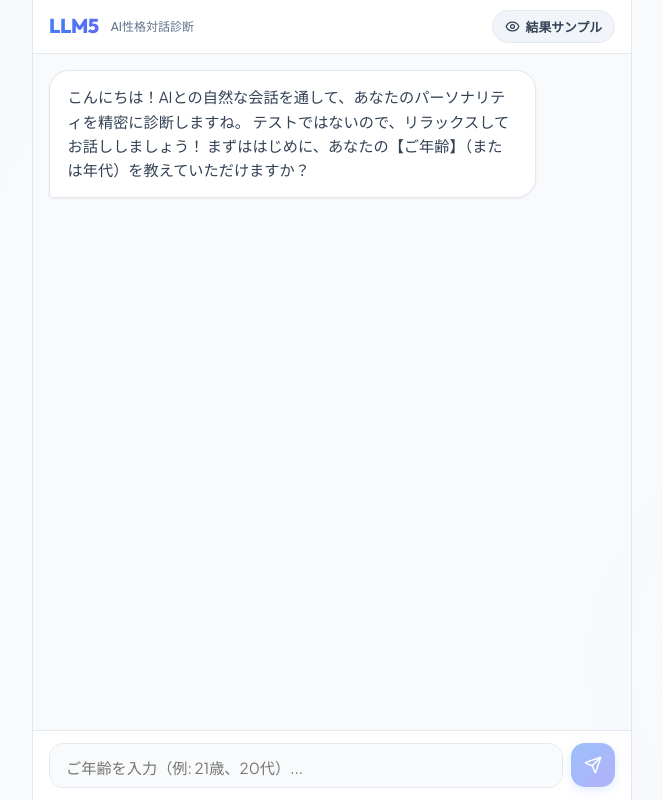
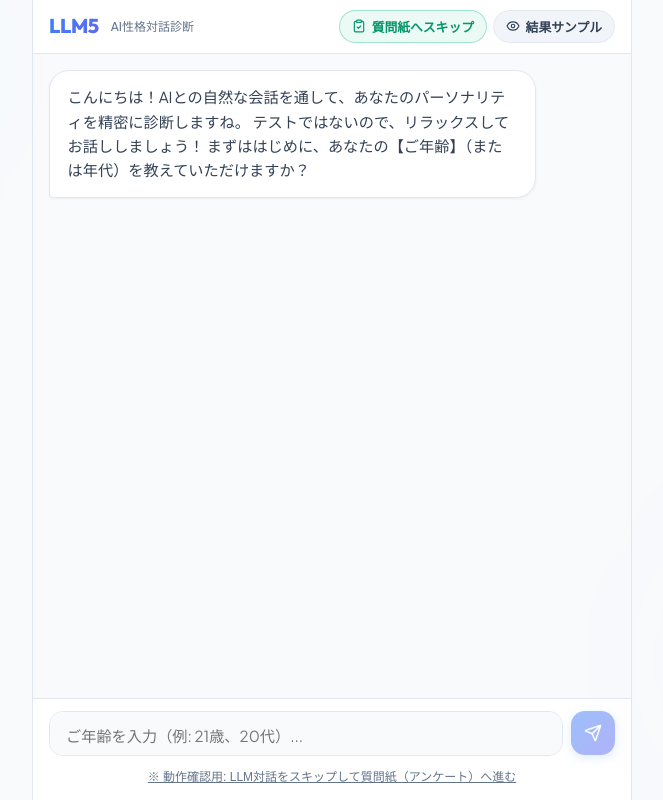
Before and after one commit to eiri-111/LLM5, a React (Vite) app: page / in a window 1280 px wide. Shown: the whole page, without its empty margins (308-971 px from the left). Built offline with nearby package versions, Linux system fonts and the light colour scheme.

Commit message:
feat: 動作確認用としてLLM性格検査をスキップして質問紙回答画面へ直接移動する機能を追加

```diff
--- a/src/App.tsx
+++ b/src/App.tsx
@@ -28,18 +28,32 @@ export const App: React.FC = () => {
   const [sessionId, setSessionId] = useState<string>(generateSessionId);
   const [chatMessages, setChatMessages] = useState<ChatMessage[]>([]);
 
+  // 動作確認・スキップモード管理
+  const [isSkippedMode, setIsSkippedMode] = useState<boolean>(() => {
+    if (typeof window !== 'undefined') {
+      const search = window.location.search;
+      return search.includes('survey') || search.includes('skip');
+    }
+    return false;
+  });
+
   // 画面フェーズ: 'chat' | 'survey' | 'result'
   const [phase, setPhase] = useState<AppPhase>(() => {
-    if (typeof window !== 'undefined' && window.location.search.includes('sample')) {
-      return 'result';
+    if (typeof window !== 'undefined') {
+      const search = window.location.search;
+      if (search.includes('sample')) return 'result';
+      if (search.includes('survey') || search.includes('skip')) return 'survey';
     }
     return 'chat';
   });
 
   // AI分析結果 & 質問紙結果
   const [aiAnalysisResult, setAiAnalysisResult] = useState<AnalysisResult | null>(() => {
-    if (typeof window !== 'undefined' && window.location.search.includes('sample')) {
-      return SAMPLE_ANALYSIS_RESULT;
+    if (typeof window !== 'undefined') {
+      const search = window.location.search;
+      if (search.includes('sample') || search.includes('survey') || search.includes('skip')) {
+        return SAMPLE_ANALYSIS_RESULT;
+      }
     }
     return null;
   });
@@ -251,8 +265,43 @@ export const App: React.FC = () => {
     window.scrollTo({ top: 0, behavior: 'smooth' });
   };
 
+  /**
+   * 動作確認用: LLMによる性格検査をスキップして質問紙（アンケート）回答画面へ直接移動
+   */
+  const handleSkipToSurvey = () => {
+    setIsSkippedMode(true);
+    // AI分析結果としてサンプルデータを適用（質問紙回答完了後のレーダーチャート照合用）
+    if (!aiAnalysisResult) {
+      setAiAnalysisResult(SAMPLE_ANALYSIS_RESULT);
+    }
+    if (!userProfile) {
+      const defaultProfile: UserProfile = {
+        age: 20,
+        gender: 'unspecified'
+      };
+      setUserProfile(defaultProfile);
+      try {
+        localStorage.setItem('llm5_user_profile', JSON.stringify(defaultProfile));
+      } catch (_) {}
+    }
+    setIsAiAnalyzing(false);
+    setIsPreparingQualtrics(false);
+    setPhase('survey');
+    window.scrollTo({ top: 0, behavior: 'smooth' });
+    showToast('LLM性格検査をスキップし、質問紙の回答画面へ移動しました（動作確認モード）');
+  };
+
+  /**
+   * 質問紙画面からAI対話画面へ戻る
+   */
+  const handleBackToChat = () => {
+    setPhase('chat');
+    window.scrollTo({ top: 0, behavior: 'smooth' });
+  };
+
   const handleRetake = () => {
     setPhase('chat');
+    setIsSkippedMode(false);
     setAiAnalysisResult(null);
     setSurveyResult(null);
     setChatMessages([]);
@@ -290,6 +339,7 @@ export const App: React.FC = () => {
             userProfile={userProfile}
             onUpdateProfile={handleUpdateProfile}
             onStartSurvey={handleStartSurvey}
+            onSkipToSurvey={handleSkipToSurvey}
             showToast={showToast}
             onShowSample={handleShowSample}
           />
@@ -301,6 +351,9 @@ export const App: React.FC = () => {
             isAiAnalyzing={isAiAnalyzing}
             onCompleteSurvey={handleCompleteSurvey}
             showToast={showToast}
+            onBackToChat={handleBackToChat}
+            isSkippedMode={isSkippedMode}
+            qualtricsUrl={`${QUALTRICS_SURVEY_URL}?user_id=${encodeURIComponent(sessionId)}&session_id=${encodeURIComponent(sessionId)}`}
           />
         )}
 
--- a/src/components/ChatMode.tsx
+++ b/src/components/ChatMode.tsx
@@ -1,11 +1,12 @@
 import React, { useState, useRef, useEffect } from 'react';
-import { Send, Sparkles, Eye } from 'lucide-react';
+import { Send, Sparkles, Eye, ClipboardCheck } from 'lucide-react';
 import { ChatMessage, AnalysisResult, UserProfile } from '../types';
 
 interface ChatModeProps {
   userProfile: UserProfile | null;
   onUpdateProfile?: (profile: Partial<UserProfile>) => void;
   onStartSurvey: (messages: ChatMessage[]) => void;
+  onSkipToSurvey?: () => void;
   showToast: (msg: string) => void;
   onShowSample?: () => void;
 }
@@ -29,6 +30,7 @@ export const ChatMode: React.FC<ChatModeProps> = ({
   userProfile,
   onUpdateProfile,
   onStartSurvey,
+  onSkipToSurvey,
   showToast,
   onShowSample
 }) => {
@@ -231,6 +233,18 @@ export const ChatMode: React.FC<ChatModeProps> = ({
           <span className="chat-app-name">LLM5</span>
           <span style={{ fontSize: '0.75rem', color: '#64748b', fontWeight: 500, marginLeft: '0.25rem' }}>AI性格対話診断</span>
         </div>
+        <div className="chat-header-actions" style={{ display: 'flex', gap: '6px', alignItems: 'center' }}>
+          {onSkipToSurvey && (
+            <button
+              type="button"
+              onClick={onSkipToSurvey}
+              className="btn-skip-survey"
+              title="動作確認用: LLM性格検査をスキップして質問紙（アンケート）回答画面へ移動"
+            >
+              <ClipboardCheck size={14} />
+              <span>質問紙へスキップ</span>
+            </button>
+          )}
           {onShowSample && (
             <button
               type="button"
@@ -238,10 +252,11 @@ export const ChatMode: React.FC<ChatModeProps> = ({
               className="btn-sample-preview"
               title="分析結果のサンプルを表示"
             >
-            <Eye size={15} />
+              <Eye size={14} />
               <span>結果サンプル</span>
             </button>
           )}
+        </div>
       </header>
 
       <div className="chat-scroll-area" ref={scrollRef}>
@@ -327,6 +342,26 @@ export const ChatMode: React.FC<ChatModeProps> = ({
             <Send size={18} />
           </button>
         </form>
+
+        {onSkipToSurvey && (
+          <div style={{ textAlign: 'center', marginTop: '6px' }}>
+            <button
+              type="button"
+              onClick={onSkipToSurvey}
+              style={{
+                background: 'none',
+                border: 'none',
+                color: '#64748b',
+                fontSize: '0.75rem',
+                cursor: 'pointer',
+                textDecoration: 'underline',
+                padding: '2px 6px'
+              }}
+            >
+              ※ 動作確認用: LLM対話をスキップして質問紙（アンケート）へ進む
+            </button>
+          </div>
+        )}
       </div>
     </div>
   );
--- a/src/components/SurveySection.tsx
+++ b/src/components/SurveySection.tsx
@@ -1,20 +1,26 @@
 import React, { useState } from 'react';
 import { ScaleType, SurveyResult, UserProfile } from '../types';
 import { PERSONALITY_SCALES, calculateSurveyScores } from '../data/personalityScales';
-import { ClipboardCheck, Sparkles, Loader2, UserCheck, HelpCircle } from 'lucide-react';
+import { ClipboardCheck, Sparkles, Loader2, UserCheck, HelpCircle, ArrowLeft, ExternalLink, Beaker } from 'lucide-react';
 
 interface SurveySectionProps {
   userProfile: UserProfile | null;
   isAiAnalyzing: boolean;
   onCompleteSurvey: (surveyResult: SurveyResult) => void;
   showToast: (msg: string) => void;
+  onBackToChat?: () => void;
+  isSkippedMode?: boolean;
+  qualtricsUrl?: string;
 }
 
 export const SurveySection: React.FC<SurveySectionProps> = ({
   userProfile,
   isAiAnalyzing,
   onCompleteSurvey,
-  showToast
+  showToast,
+  onBackToChat,
+  isSkippedMode,
+  qualtricsUrl
 }) => {
   const [selectedScale, setSelectedScale] = useState<ScaleType>('tipi-j');
   const [answers, setAnswers] = useState<Record<number, number>>({});
@@ -62,10 +68,58 @@ export const SurveySection: React.FC<SurveySectionProps> = ({
 
   return (
     <div className="survey-view-container">
+      {/* ナビゲーションバー */}
+      <div className="survey-top-nav" style={{ display: 'flex', justifyContent: 'space-between', alignItems: 'center', marginBottom: '1rem' }}>
+        {onBackToChat && (
+          <button
+            type="button"
+            onClick={onBackToChat}
+            className="btn-back-chat"
+            style={{
+              display: 'inline-flex',
+              alignItems: 'center',
+              gap: '6px',
+              padding: '6px 14px',
+              borderRadius: '9999px',
+              background: '#f1f5f9',
+              border: '1px solid #cbd5e1',
+              color: '#475569',
+              fontSize: '0.82rem',
+              fontWeight: 600,
+              cursor: 'pointer',
+              transition: 'all 0.15s ease'
+            }}
+          >
+            <ArrowLeft size={15} />
+            <span>AI対話画面へ戻る</span>
+          </button>
+        )}
+        {qualtricsUrl && (
+          <a
+            href={qualtricsUrl}
+            className="btn-qualtrics-link"
+            style={{
+              display: 'inline-flex',
+              alignItems: 'center',
+              gap: '5px',
+              color: '#6366f1',
+              fontSize: '0.8rem',
+              fontWeight: 500,
+              textDecoration: 'none'
+            }}
+          >
+            <span>Qualtrics質問紙へ移動</span>
+            <ExternalLink size={13} />
+          </a>
+        )}
+      </div>
+
       {/* AI並行分析ステータスバナー */}
-      <div className="ai-status-banner">
+      <div className={`ai-status-banner ${isSkippedMode ? 'skipped' : ''}`} style={isSkippedMode ? { borderColor: '#fde047', background: 'rgba(254, 240, 138, 0.15)' } : {}}>
         <div className="ai-status-icon-box">
-          {isAiAnalyzing ? (
+          {isSkippedMode ? (
+            <Beaker size={20} className="text-amber-500" style={{ color: '#d97706' }} />
+          ) : isAiAnalyzing ? (
             <Loader2 size={20} className="spinner text-indigo-600" />
           ) : (
             <Sparkles size={20} className="text-emerald-500" />
@@ -73,22 +127,26 @@ export const SurveySection: React.FC<SurveySectionProps> = ({
         </div>
         <div className="ai-status-content">
           <div className="ai-status-title">
-            {isAiAnalyzing ? (
+            {isSkippedMode ? (
+              <span style={{ color: '#b45309', fontWeight: 700 }}>動作確認モード（LLM対話スキップ中） 🧪</span>
+            ) : isAiAnalyzing ? (
               <span>AI分析官が対話ログを深層プロファイリング中... ⚡</span>
             ) : (
               <span className="text-emerald-700 font-bold">AIの対話分析が準備完了しました！✨</span>
             )}
           </div>
           <p className="ai-status-desc">
-            {isAiAnalyzing
+            {isSkippedMode
+              ? 'LLMによる対話検査をスキップして質問紙画面を表示しています。回答を完了すると、サンプルAI推定値との比較照合レポート・レーダーチャートを確認できます。'
+              : isAiAnalyzing
               ? '分析が完了する間に、客観的検証用の心理尺度（質問紙アンケート）にご回答ください。回答完了と同時に両方の照合レポートが表示されます。'
               : '質問紙の回答が完了すると、AIの推定スコアと質問紙測定値の完全な比較照合レポートを表示します。'}
           </p>
         </div>
-        {userProfile && (
+        {userProfile && (userProfile.student_id || userProfile.age || userProfile.gender) && (
           <div className="survey-user-badge">
             <UserCheck size={13} />
-            <span>{userProfile.student_id}</span>
+            <span>{userProfile.student_id || (userProfile.age ? `${userProfile.age}歳` : '被験者')}</span>
           </div>
         )}
       </div>
--- a/src/index.css
+++ b/src/index.css
@@ -184,6 +184,31 @@ body {
 }
 
 .btn-sample-preview:active {
+  transform: scale(0.96);
+}
+
+.btn-skip-survey {
+  display: inline-flex;
+  align-items: center;
+  gap: 0.35rem;
+  padding: 0.4rem 0.75rem;
+  border-radius: var(--radius-full);
+  background: rgba(16, 185, 129, 0.08);
+  border: 1px solid rgba(16, 185, 129, 0.35);
+  color: #059669;
+  font-size: 0.8rem;
+  font-weight: 600;
+  cursor: pointer;
+  transition: all 0.2s ease;
+}
+
+.btn-skip-survey:hover {
+  background: rgba(16, 185, 129, 0.16);
+  border-color: #059669;
+  color: #047857;
+}
+
+.btn-skip-survey:active {
   transform: scale(0.96);
 }
 
@@ -1475,3 +1500,18 @@ body {
   from { transform: rotate(0deg); }
   to { transform: rotate(360deg); }
 }
+
+.ai-status-banner.skipped {
+  border-left-color: #f59e0b;
+}
+
+.btn-back-chat:hover {
+  background: #e2e8f0 !important;
+  color: #1e293b !important;
+  border-color: #94a3b8 !important;
+}
+
+.btn-qualtrics-link:hover {
+  text-decoration: underline !important;
+  color: #4f46e5 !important;
+}
```
Lines whose indentation alone changed are shown as unchanged.
